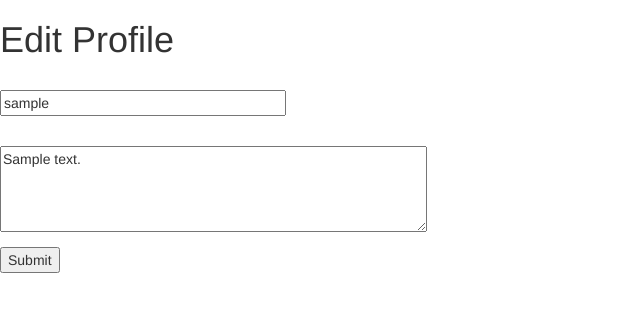
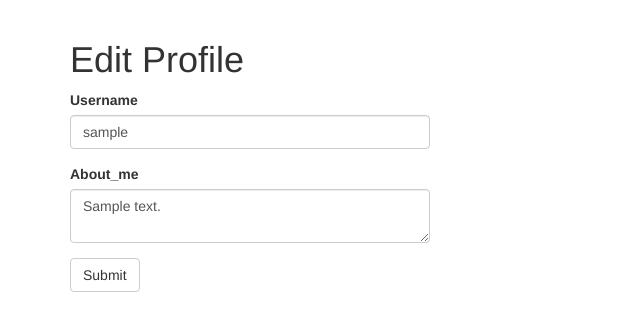
Before and after one commit to serafimworld/microblog, a Flask app: page /edit_profile in a window 1280 px wide. Shown: the part 52-383 px from the top of the page, without its empty margins (0-640 px from the left). Run offline with Flask 2, Linux system fonts and the light colour scheme; a user stored in the database is signed in; tables that the repository leaves empty hold one stand-in row (values such as "Sample post"); some libraries are stand-ins or nearby versions.

Commit message:
new template

```diff
--- a/app/templates/edit_profile.html
+++ b/app/templates/edit_profile.html
@@ -1,23 +1,11 @@
 {% extends "base.html" %}
+{% import 'bootstrap/wtf.html' as wtf %}
 
-{% block content %}
+{% block app_content %}
     <h1>Edit Profile</h1>
-    <form action="" method="post">
-        {{ form.hidden_tag() }}
-        <p>
-            {{ form.username.lable }}<br>
-            {{ form.username(size=32) }}<br>
-            {% for error in form.username.errors %}
-            <span style="color: red;">[{{ error }}]</span>
-            {% endfor %}
-        </p>
-        <p>
-            {{ form.about_me.lable }}<br>
-            {{ form.about_me(cols=50, rows=4) }}<br>
-            {% for error in form.about_me.errors %}
-            <span style="color: red;">[{{ error }}]</span>
-            {% endfor %}
-        </p>
-        <p>{{ form.submit() }}</p>
-    </form>
+    <div class="row">
+        <div class="col-md-4">
+            {{ wtf.quick_form(form) }}
+        </div>
+    </div>
 {% endblock %}
```
